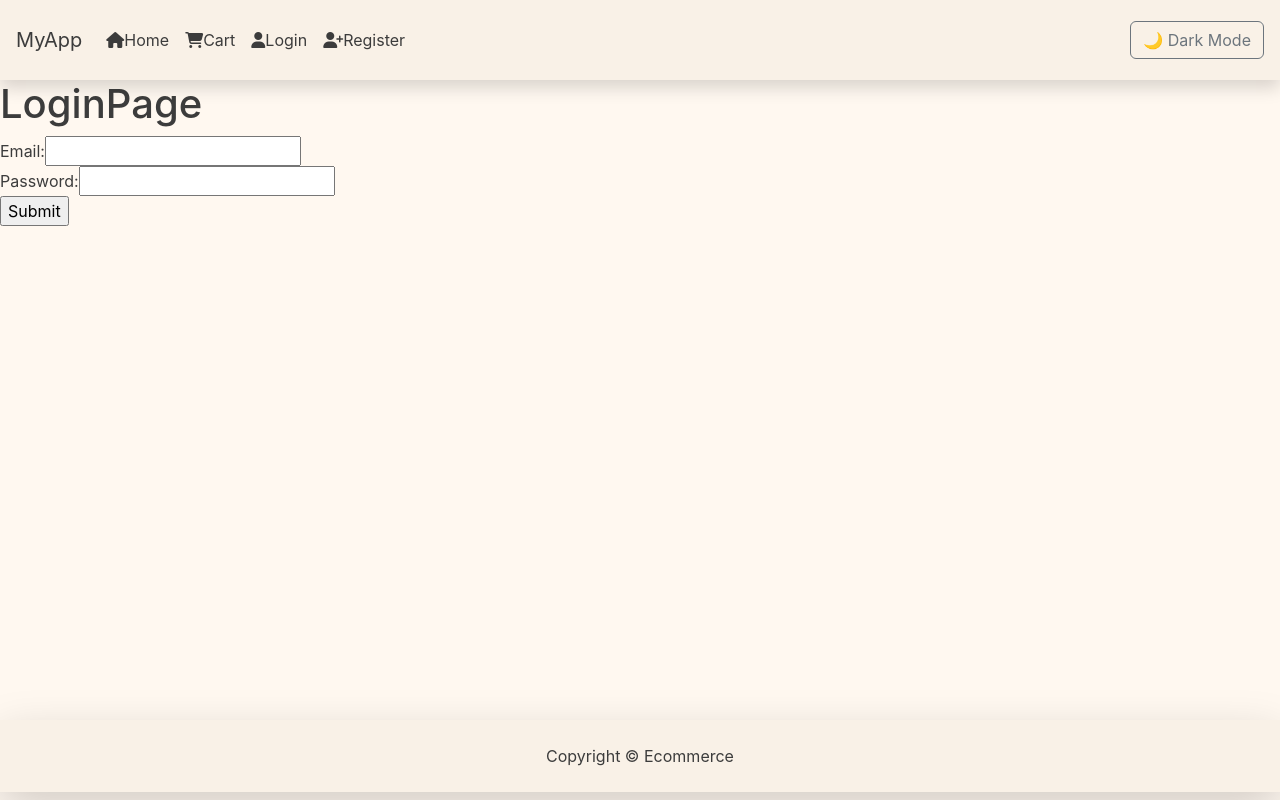
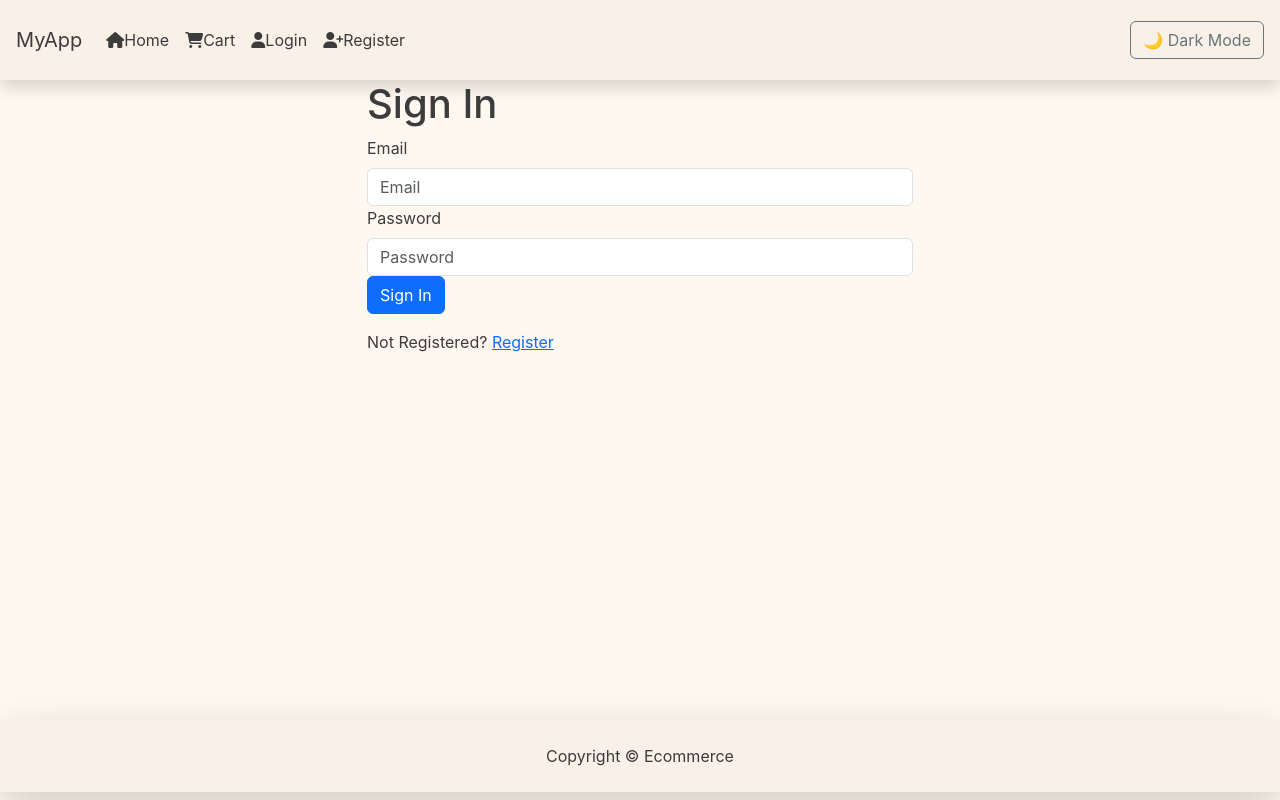
Before and after one commit to Edgar-Sumabat-Jr/ecommerce, a React (Vite) app in the folder frontend/reactjs-vite/: page /login in a window 1280 px wide. Built offline with nearby package versions, Linux system fonts and the light colour scheme.

Commit message:
added /login frontend

```diff
--- a/frontend/reactjs-vite/src/App.jsx
+++ b/frontend/reactjs-vite/src/App.jsx
@@ -35,12 +35,20 @@ function App() {
         <Routes>
           <Route path='/' element={<Layout />}>
             <Route index element={<HomePage />} />
+            {/* <Route path='register' element={<Registerpage />} />
+            <Route path='profile' element={<ProfilePage />} />
+            <Route path="profile" element={<PrivateRoute element={ProfilePage} />} /> */}
+
+
+
+            {/* ----------october 19, 2025-------------- */}
             <Route path='login' element={<Loginpage />} />
-            <Route path='register' element={<Registerpage />} />
-            <Route path='profile' element={<ProfilePage />} />
-            <Route path="profile" element={<PrivateRoute element={ProfilePage} />} />
+            <Route path='product/:id' element={<ProductsPage />} />
+            {/* <Route path='cart/:id?' element={<CartPage />} /> */}
 
-            <Route path='product/:id' element={<ProductsPage />} />
+            {/* ----------october 19, 2025-------------- */}
+
+
 
 
             {/* ----------- testing links ----------*/}
--- /dev/null
+++ b/frontend/reactjs-vite/src/actions/userActions.jsx
@@ -0,0 +1,43 @@
+import {
+    USER_LOGIN_REQUEST,
+    USER_LOGIN_SUCCESS,
+    USER_LOGIN_FAIL,
+    USER_LOGOUT,
+
+} from "../constants/useConstants"
+
+import axios from 'axios'
+
+export const login = (email, password) => async (dispatch) => {
+    try {
+        dispatch({
+            type: USER_LOGIN_REQUEST,
+        })
+
+        const config = {
+            headers: {
+                'Content-Type': 'application/json'
+            }
+        }
+
+        const { data } = await axios.post(
+            'http://127.0.0.1:8000/api/users/login/',
+            { username: email, password: password },
+            config
+        )
+
+        dispatch({
+            type: USER_LOGIN_SUCCESS,
+            payload: data,
+        })
+
+        localStorage.setItem('userInfo', JSON.stringify(data))
+    } catch (error) {
+        dispatch({
+            type: USER_LOGIN_FAIL,
+            payload: error.response && error.response.data.message
+                ? error.response.data.message
+                : error.message,
+        })
+    }
+}
--- /dev/null
+++ b/frontend/reactjs-vite/src/components/FormContainer.jsx
@@ -0,0 +1,16 @@
+import React from 'react'
+import { Container, Row, Col } from 'react-bootstrap'
+
+function FormContainer({ children }) {
+  return (
+    <Container>
+      <Row className='justify-content-md-center'>
+        <Col xs={12} md={6}>
+          {children}
+        </Col>
+      </Row>
+    </Container>
+  )
+}
+
+export default FormContainer
--- /dev/null
+++ b/frontend/reactjs-vite/src/constants/useConstants.jsx
@@ -0,0 +1,4 @@
+export const USER_LOGIN_REQUEST = 'USER_LOGIN_REQUEST'
+export const USER_LOGIN_SUCCESS = 'USER_LOGIN_SUCCESS'
+export const USER_LOGIN_FAIL = 'USER_LOGIN_FAIL'
+export const USER_LOGOUT = 'USER_LOGOUT'
--- a/frontend/reactjs-vite/src/pages/LoginPage.jsx
+++ b/frontend/reactjs-vite/src/pages/LoginPage.jsx
@@ -1,21 +1,87 @@
-import React from 'react';
-import LoginForm from '../components/LoginForm';
-import { useAuth } from '../context/AuthContext';
-import { Navigate } from 'react-router-dom';
+import React, { useEffect, useState } from 'react'
+import { Link, useLocation, useSearchParams, useNavigate, redirect } from 'react-router-dom'
+import { Form, Button, Row, Col } from 'react-bootstrap'
+import { useDispatch, useSelector } from 'react-redux'
+import Loader from '../components/Loader'
+import Message from '../components/Message'
+import { login } from '../actions/userActions'
+
+import FormContainer from '../components/FormContainer'
 
 function LoginPage() {
-  const { user } = useAuth();
+  const [email, setEmail] = useState('')
+  const [password, setPassword] = useState('')
 
-  if (user) {
-    return <Navigate to="/" replace />;
+  const location = useLocation()
+  const redirect = location.search ? location.search.split('=')[1] : '/'
+
+  const userLogin = useSelector(state => state.userLogin)
+  const { error, loading, userInfo } = userLogin
+
+  const navigate = useNavigate()
+  const dispatch = useDispatch()
+
+  useEffect(() => {
+    if (userInfo) {
+      navigate(redirect)
+    }
+  }, [navigate, userInfo, redirect])
+
+  const submitHandler = (e) => {
+    e.preventDefault()
+    dispatch(login(email, password))
   }
 
+
+
   return (
-    <div>
-        <h1>LoginPage</h1>
-        <LoginForm />
-    </div>
+    <FormContainer>
+      <h1>Sign In</h1>
+      {error && <Message variant='danger'>{error}</Message>}
+      {loading && <Loader />}
+      <Form onSubmit={submitHandler}>
+        <Form.Group controlId='email'>
+          <Form.Label>Email</Form.Label>
+          <Form.Control
+            type='email'
+            placeholder='Email'
+            value={email}
+            onChange={(e) => setEmail(e.target.value)}
+          >
+          </Form.Control>
+        </Form.Group>
+
+        <Form.Group controlId='password'>
+          <Form.Label>Password</Form.Label>
+          <Form.Control
+            type='password'
+            placeholder='Password'
+            value={password}
+            onChange={(e) => setPassword(e.target.value)}
+          />
+        </Form.Group>
+
+        <Button type='submit' variant='primary'>
+          Sign In
+        </Button>
+      </Form >
+
+      <Row className='py-3'>
+        <Col>
+          Not Registered? <Link
+            to={redirect ? `/register?redirect=${redirect}` : '/register'}
+          >
+            Register
+          </Link>
+        </Col>
+      </Row>
+
+    </FormContainer >
+
+
+
   )
+
 }
 
 export default LoginPage
--- /dev/null
+++ b/frontend/reactjs-vite/src/reducers/userReducers.jsx
@@ -0,0 +1,26 @@
+import {
+    USER_LOGIN_REQUEST,
+    USER_LOGIN_SUCCESS,
+    USER_LOGIN_FAIL,
+    USER_LOGOUT,
+
+} from "../constants/useConstants"
+
+export const userLoginReducer = (state = {}, action) => {
+    switch (action.type) {
+        case USER_LOGIN_REQUEST:
+            return { loading: true }
+
+        case USER_LOGIN_SUCCESS:
+            return { loading: false, userInfo: action.payload }
+
+        case USER_LOGIN_FAIL:
+            return { loading: false, error: action.payload }
+
+        case USER_LOGOUT:
+            return {}
+
+        default:
+            return state
+    }
+}
--- a/frontend/reactjs-vite/src/store.js
+++ b/frontend/reactjs-vite/src/store.js
@@ -1,20 +1,29 @@
 import { combineReducers, configureStore } from '@reduxjs/toolkit';
 
 import { productListReducer } from './reducers/productsReducers';
+import { userLoginReducer } from './reducers/userReducers';
 
 const reducer = combineReducers({
   productList: productListReducer,
+  // productDetails: productDetailsreducer,
+  // cart: cartReducer,
+  userLogin: userLoginReducer,
 });
 
+
+const userInfoFromStorage = localStorage.getItem('userInfo')
+    ? JSON.parse(localStorage.getItem('userInfo'))
+    : null
+
 const initialState = {
-  // Define your initial state here if needed
-  // Example:
-  // user: { info: null, loading: false },
-};
+    // cart: { cartItems: cartItemsFromStorage },
+    userLogin: { userInfo: userInfoFromStorage }
+}
+
 
 const store = configureStore({
   reducer,
-  initialState,
+  preloadedState: initialState,
   // No need to manually add redux-thunk. It’s included by default.
 });
 
```
Also changed, not shown: 1 other file (tests, documents, lock files or other folders).
